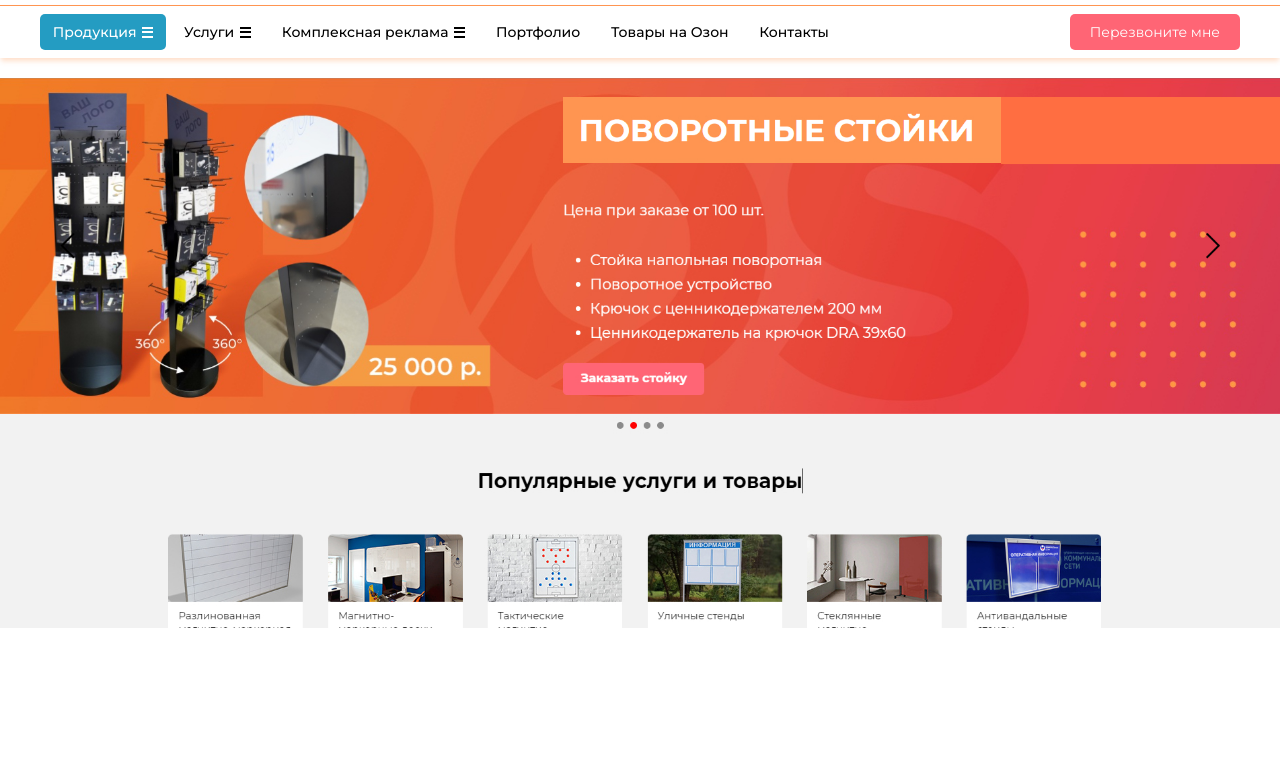
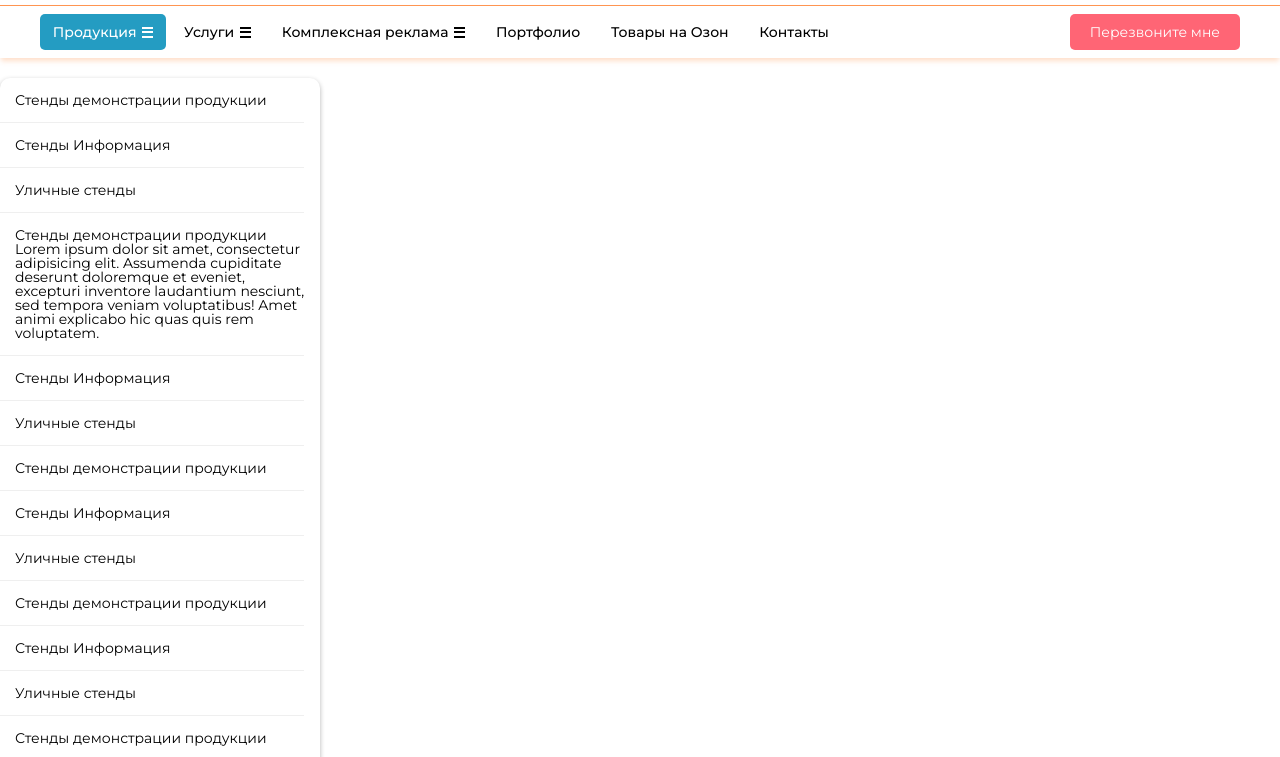
Before and after one commit to svenmaycry/zPos, a plain HTML site: page index.html in a window 1280 px wide. Shown: the part 43-800 px from the top of the page. Drawn offline with Linux system fonts and the light colour scheme.

Commit message:
Add: Stands-aside-list

```diff
--- /dev/null
+++ b/css/stands-aside-list.scss
@@ -0,0 +1,38 @@
+.stands-aside {
+  &__list {
+    max-width: 320px;
+    background-color: white;
+    border-radius: 10px;
+    box-shadow: 0 2px 5px 0 rgba(0, 0, 0, 0.3);
+    overflow: hidden;
+    list-style: none;
+    margin: 0;
+    padding: 0;
+  }
+
+  &-item {
+    &:not(:last-child) {
+      &::after {
+        content: '';
+        display: block;
+        width: 95%;
+        height: 1px;
+        background-color: #7979791f;
+      }
+    }
+
+    &__link {
+      display: block;
+      font-size: clamp(12px, 3vw, 14px);
+      color: black;
+      transition: color 0.3s ease-in, background-color 0.3s ease-in;
+      padding: clamp(10px, 3vw, 15px);
+
+      &:hover, &:focus {
+        color: #249CC2;
+        background-color: #FBF8F8;
+        outline: none;
+      }
+    }
+  }
+}
--- a/css/style.scss
+++ b/css/style.scss
@@ -2,3 +2,5 @@
 @import "params.scss";
 
 @import "header.scss";
+
+@import "stands-aside-list.scss";
--- a/index.html
+++ b/index.html
@@ -361,6 +361,57 @@
 
 <main class="page__main  main">
   <div class="main__wrapper">
+
+    <ul class="stands-aside__list">
+      <li class="stands-aside__item  stands-aside-item">
+        <a href="#" class="stands-aside-item__link">Стенды демонстрации продукции</a>
+      </li>
+      <li class="stands-aside__item  stands-aside-item">
+        <a href="#" class="stands-aside-item__link">Стенды Информация</a>
+      </li>
+      <li class="stands-aside__item  stands-aside-item">
+        <a href="#" class="stands-aside-item__link">Уличные стенды</a>
+      </li>
+      <li class="stands-aside__item  stands-aside-item">
+        <a href="#" class="stands-aside-item__link">Стенды демонстрации продукции Lorem ipsum dolor sit amet,
+          consectetur adipisicing elit. Assumenda cupiditate deserunt doloremque et eveniet, excepturi inventore
+          laudantium nesciunt, sed tempora veniam voluptatibus! Amet animi explicabo hic quas quis rem voluptatem.</a>
+      </li>
+      <li class="stands-aside__item  stands-aside-item">
+        <a href="#" class="stands-aside-item__link">Стенды Информация</a>
+      </li>
+      <li class="stands-aside__item  stands-aside-item">
+        <a href="#" class="stands-aside-item__link">Уличные стенды</a>
+      </li>
+      <li class="stands-aside__item  stands-aside-item">
+        <a href="#" class="stands-aside-item__link">Стенды демонстрации продукции</a>
+      </li>
+      <li class="stands-aside__item  stands-aside-item">
+        <a href="#" class="stands-aside-item__link">Стенды Информация</a>
+      </li>
+      <li class="stands-aside__item  stands-aside-item">
+        <a href="#" class="stands-aside-item__link">Уличные стенды</a>
+      </li>
+      <li class="stands-aside__item  stands-aside-item">
+        <a href="#" class="stands-aside-item__link">Стенды демонстрации продукции</a>
+      </li>
+      <li class="stands-aside__item  stands-aside-item">
+        <a href="#" class="stands-aside-item__link">Стенды Информация</a>
+      </li>
+      <li class="stands-aside__item  stands-aside-item">
+        <a href="#" class="stands-aside-item__link">Уличные стенды</a>
+      </li>
+      <li class="stands-aside__item  stands-aside-item">
+        <a href="#" class="stands-aside-item__link">Стенды демонстрации продукции</a>
+      </li>
+      <li class="stands-aside__item  stands-aside-item">
+        <a href="#" class="stands-aside-item__link">Стенды Информация</a>
+      </li>
+      <li class="stands-aside__item  stands-aside-item">
+        <a href="#" class="stands-aside-item__link">Уличные стенды</a>
+      </li>
+    </ul>
+
     <img src="img/banner-main.jpg" alt="#" width="1903" height="817">
   </div>
 </main>
```
Also changed, not shown: css/style.css, 1 other file.
